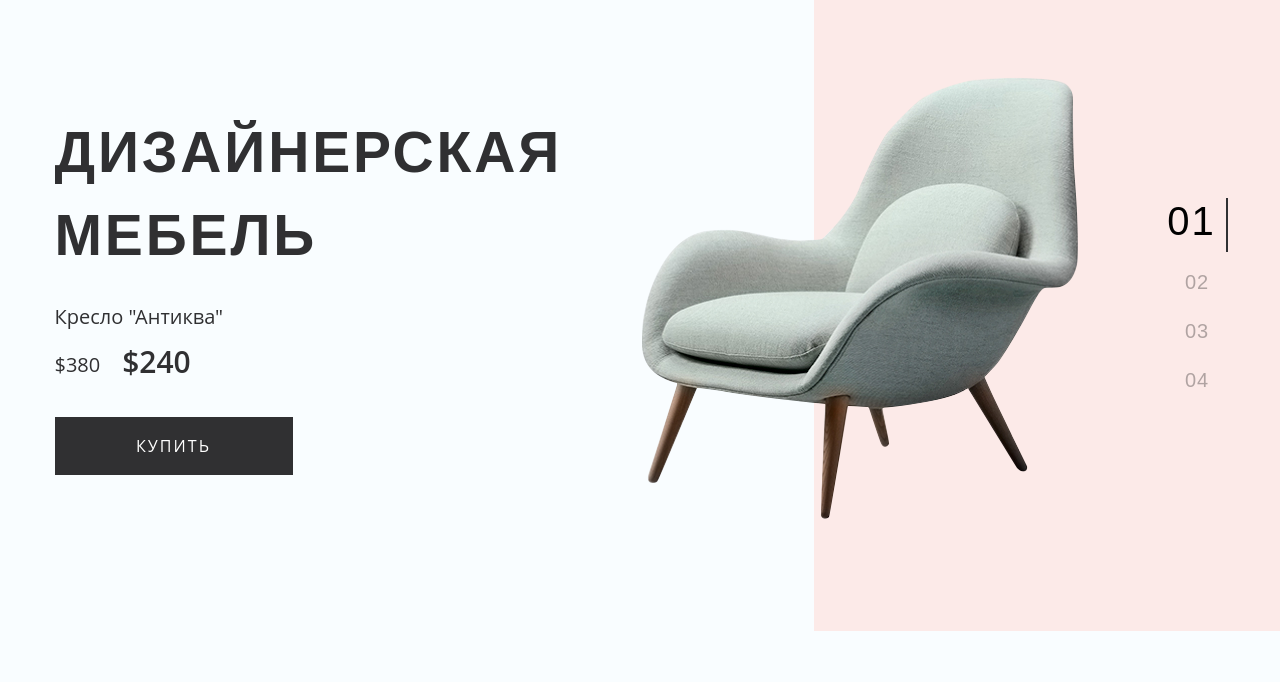
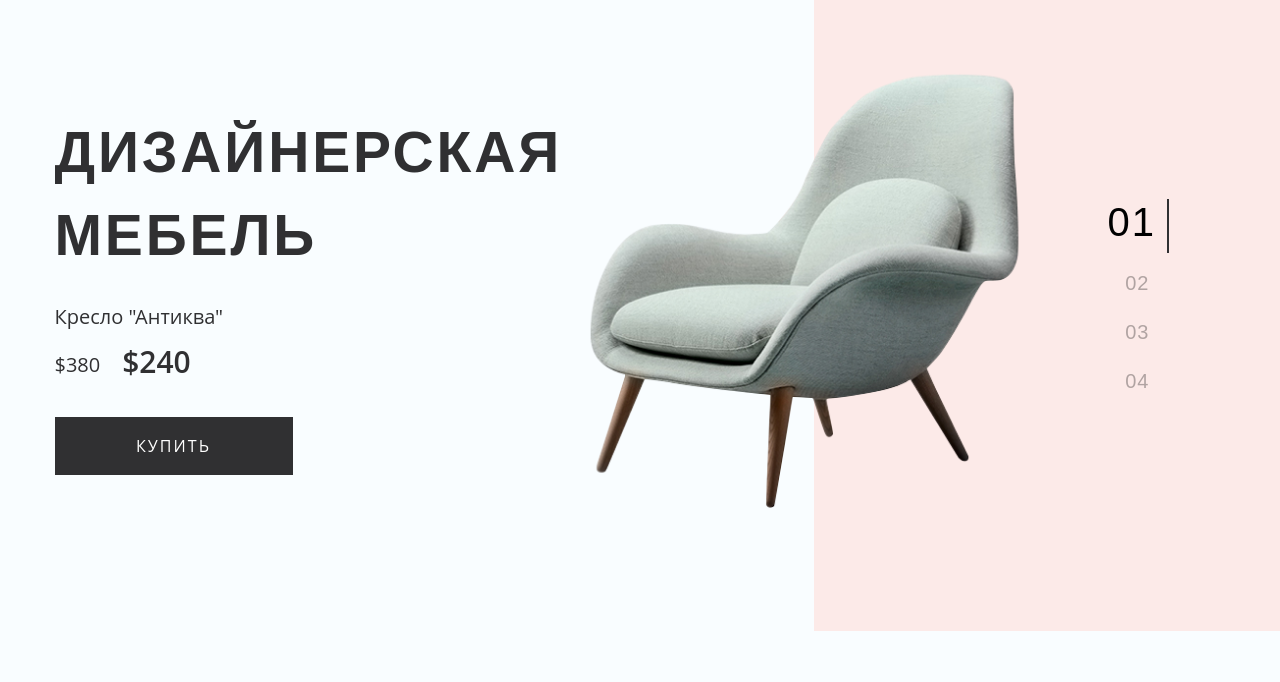
Before and after one commit to gerlinda137/design-furniture, a website: page source/index.html in a window 1280 px wide. Shown: the part 118-800 px from the top of the page. Drawn offline with nearby package versions, Linux system fonts and the light colour scheme; files that its build step writes are made by us from their sources; a web font is replaced by a local one.

Commit message:
сделала изображение резиновым

```diff
--- a/source/index.html
+++ b/source/index.html
@@ -62,7 +62,7 @@
             <button class="buy-button buy-button--slider">Купить</button>
           </div>
           <div class="slider__card-img-container">
-            <img src="img/main-chair.webp" alt="Кресло антиква" width="532">
+            <img src="img/main-chair.webp" alt="Кресло антиква">
           </div>
         </div>
         <div class="slider__card slider__card--2 slider__card--hidden">
--- a/source/scss/blocks/_new-items.scss
+++ b/source/scss/blocks/_new-items.scss
@@ -1,7 +1,6 @@
 .new-items {
   display: flex;
   margin-bottom: 68px;
-  width: 1171px;
 
   &__container {
     display: flex;
@@ -18,6 +17,7 @@
     .new-items__card {
       width: 270px;
       padding-bottom: 16px;
+      flex-grow: 1;
     }
   }
 
--- a/source/scss/blocks/_slider.scss
+++ b/source/scss/blocks/_slider.scss
@@ -1,8 +1,8 @@
 .slider {
   display: flex;
-  width: 1171px;
   position: relative;
   margin-bottom: 120px;
+  width: 100%;
 
   &__wrapper {
     display: flex;
@@ -11,7 +11,7 @@
 
   &__card {
     display: flex;
-    justify-content: space-between;
+    // justify-content: space-between;
 
     &--hidden {
       display: none;
@@ -26,7 +26,7 @@
 
   &__card-title {
     @include page-title;
-    max-width: 545px;
+    max-width: 515px;
     margin-bottom: 26px;
   }
 
@@ -55,22 +55,28 @@
   }
 
   &__card-img-container {
-    display: flex;
+    // display: flex;
+    // margin-top: -117px;
+    // margin-right: -2%;
+    // width: 532px;
+    // height: 751px;
     margin-top: -117px;
-    margin-right: -2%;
-    width: 532px;
+    margin-right: -2.5%;
+    width: 49.9%;
     height: 751px;
 
     img {
+      max-width: 100%;
       height: auto;
     }
   }
 
   &__toggle {
     display: flex;
-    position: absolute;
-    top: 194px;
-    right: 2.5%;
+    // position: absolute;
+    // top: 194px;
+    // right: 2.5%;
+    margin-top: 16.65%;
   }
 }
 
```
